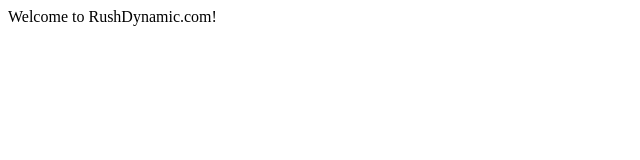
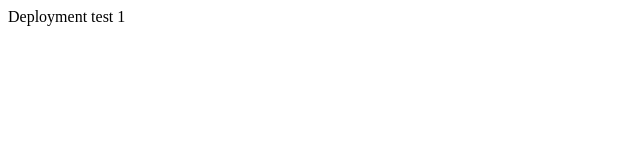
Before and after one commit to rushdynamic/rushdynamic.com, a Gatsby site in the folder code/: page / in a window 1280 px wide. Shown: the whole page, without its empty margins (0-640 px from the left). Built offline with nearby package versions, Linux system fonts and the light colour scheme; Gatsby itself is replaced by a stand-in of ours.

Commit message:
deployment test 1

```diff
--- a/code/src/pages/index.js
+++ b/code/src/pages/index.js
@@ -1,5 +1,5 @@
 import React from "react"
 
 export default function Home() {
-  return <div>Welcome to RushDynamic.com!</div>
+  return <div>Deployment test 1</div>
 }
```
